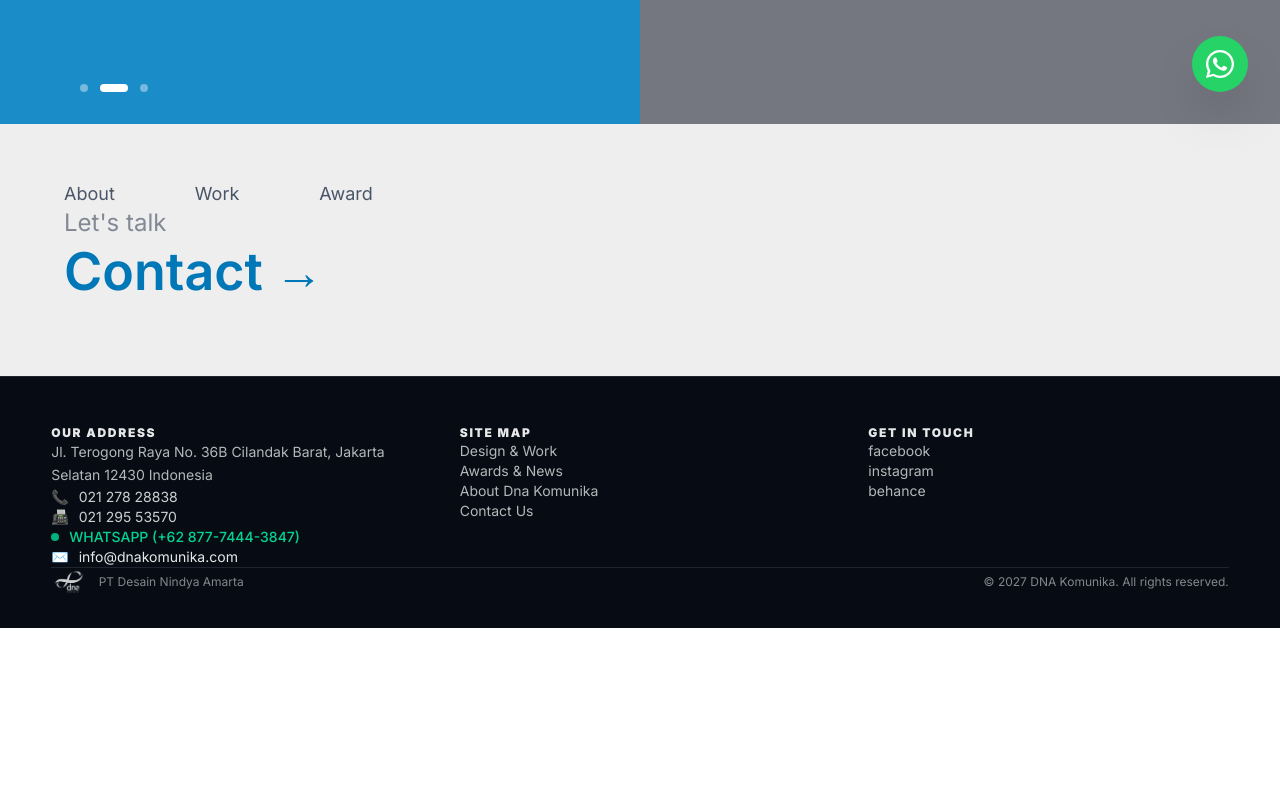
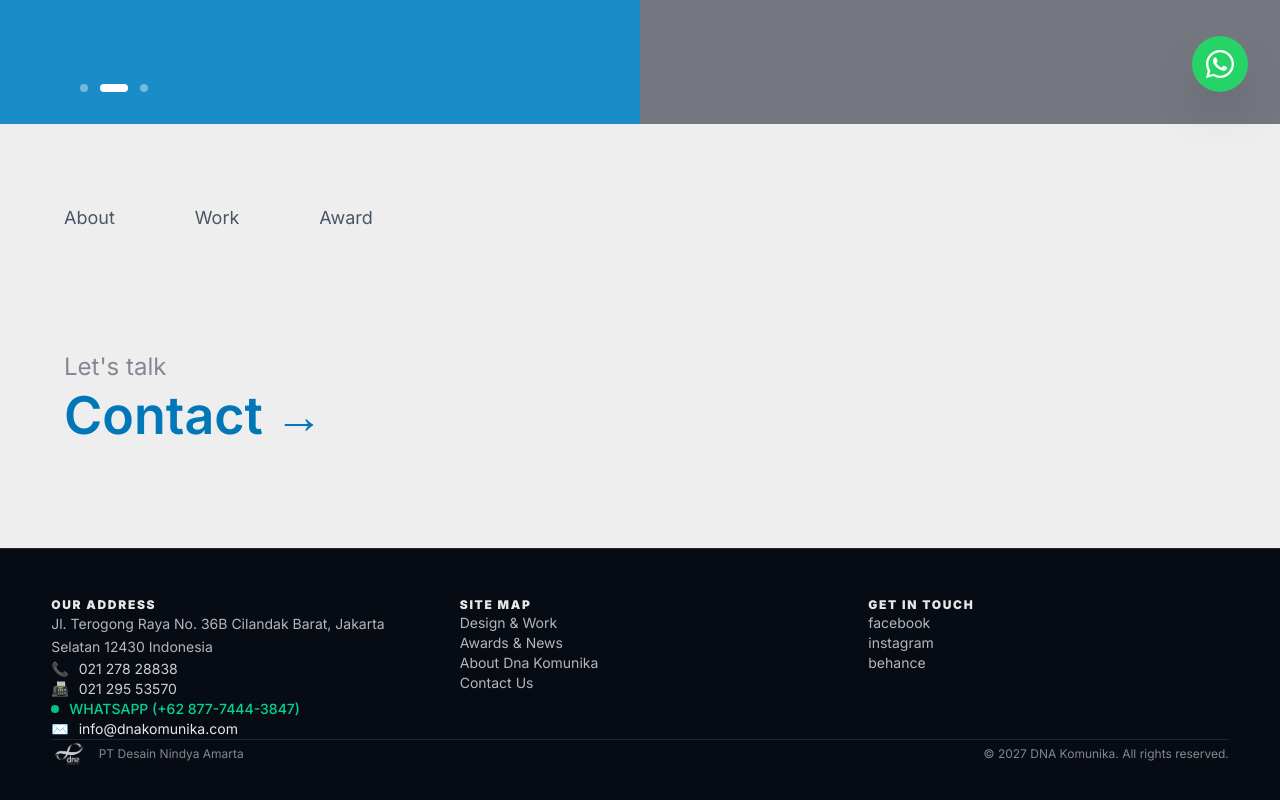
Before and after one commit to SamJinWoo99/DNA-Company-Profile, a Next.js app: page / in a window 1280 px wide. Shown: the part 676-1476 px from the top of the page. Before the commit the page ends 1304 px from the top, so only its background shows below. Built offline with nearby package versions, Linux system fonts and the light colour scheme.

Commit message:
Add explicit 120px separation between nav links and Lets talk CTA

```diff
--- a/app/components/InfoTable.tsx
+++ b/app/components/InfoTable.tsx
@@ -17,15 +17,18 @@ export default function InfoTable() {
       className="w-full select-none"
       style={{
         background: "#eeeeee",
-        paddingTop: "clamp(3.5rem, 5.5vh, 4.5rem)",
-        paddingBottom: "clamp(4.5rem, 7vh, 6rem)",
+        paddingTop: "80px",
+        paddingBottom: "100px",
         paddingLeft: "clamp(2rem, 5vw, 5rem)",
         paddingRight: "clamp(2rem, 5vw, 5rem)",
       }}
     >
       <div className="w-full max-w-full">
-        {/* Navigation Links Row: persis proporsi Foto 2 */}
-        <div className="flex flex-wrap items-center gap-12 sm:gap-20 mb-14 sm:mb-16">
+        {/* Navigation Links Row */}
+        <div
+          className="flex flex-wrap items-center gap-12 sm:gap-20"
+          style={{ marginBottom: "120px" }}
+        >
           {navLinks.map((link) => (
             <Link
               key={link.href}
@@ -39,9 +42,9 @@ export default function InfoTable() {
           ))}
         </div>
 
-        {/* Contact CTA: Let's talk & Contact persis proporsi Foto 2 */}
+        {/* Contact CTA: Let's talk & Contact berjarak 120px di bawah About */}
         <div>
-          <span className="text-xl sm:text-2xl text-[#828894] font-normal block mb-2 tracking-normal">
+          <span className="text-xl sm:text-2xl text-[#828894] font-normal block mb-3 tracking-normal">
             {t("footer.lets_talk")}
           </span>
           <Link
```
